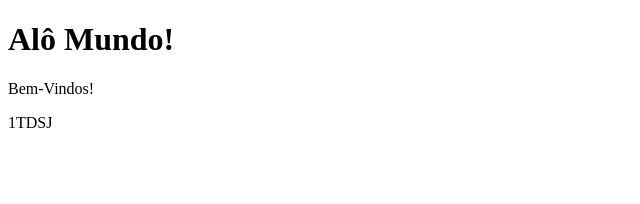
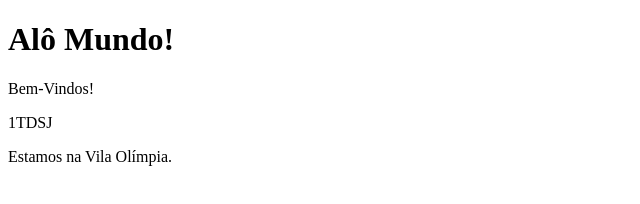
Before and after one commit to matheusbellini25/exemplo, a plain HTML site: page index.html in a window 1280 px wide. Shown: the whole page, without its empty margins (0-640 px from the left). Drawn offline with Linux system fonts and the light colour scheme.

Commit message:
Esta é nossa localização!

```diff
--- a/index.html
+++ b/index.html
@@ -9,6 +9,7 @@
                  <div>
 			<p>Bem-Vindos!</p>
 			<p>1TDSJ</p>
+			<p>Estamos na Vila Olímpia.</p>
 
                  </div>
 
```
